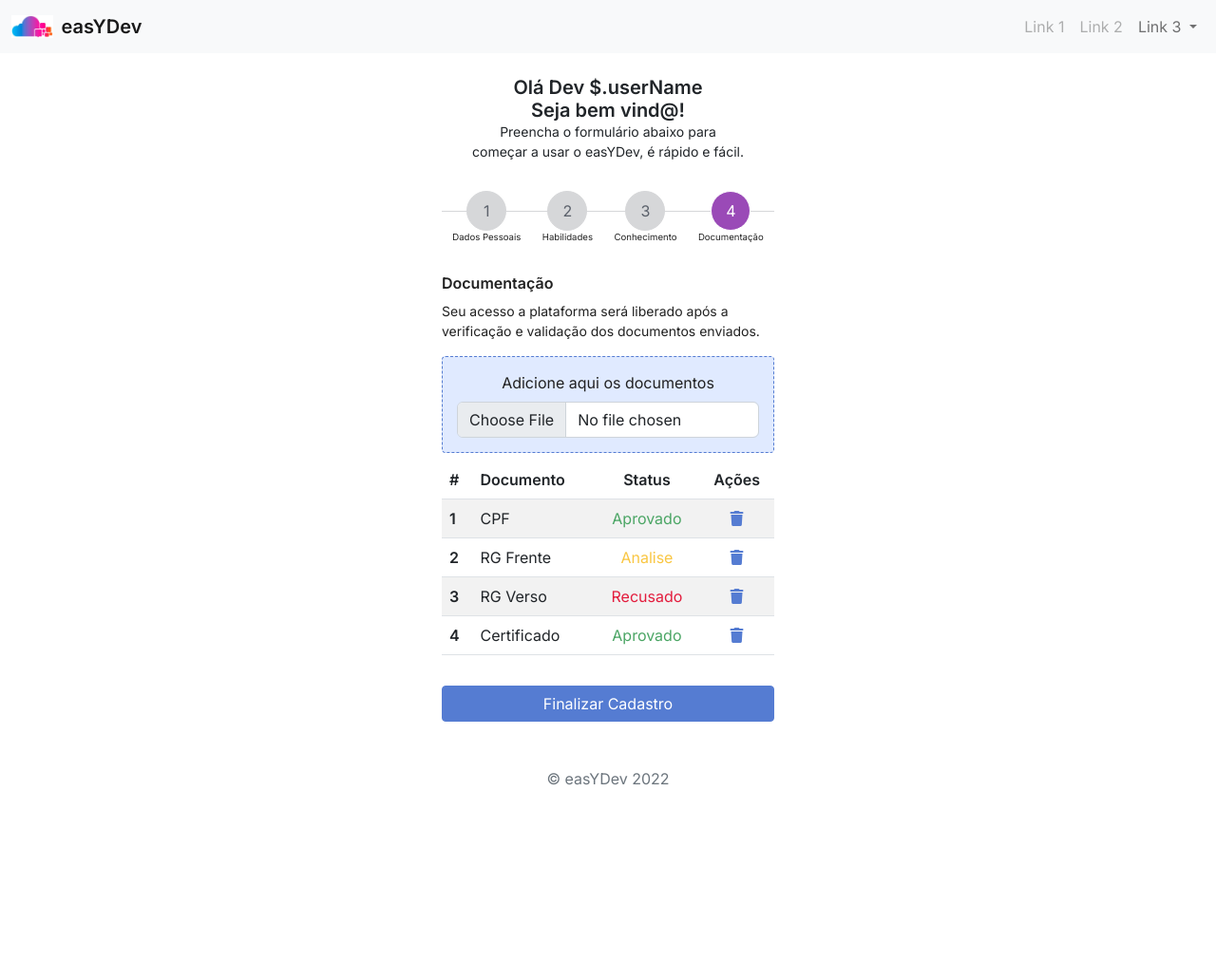
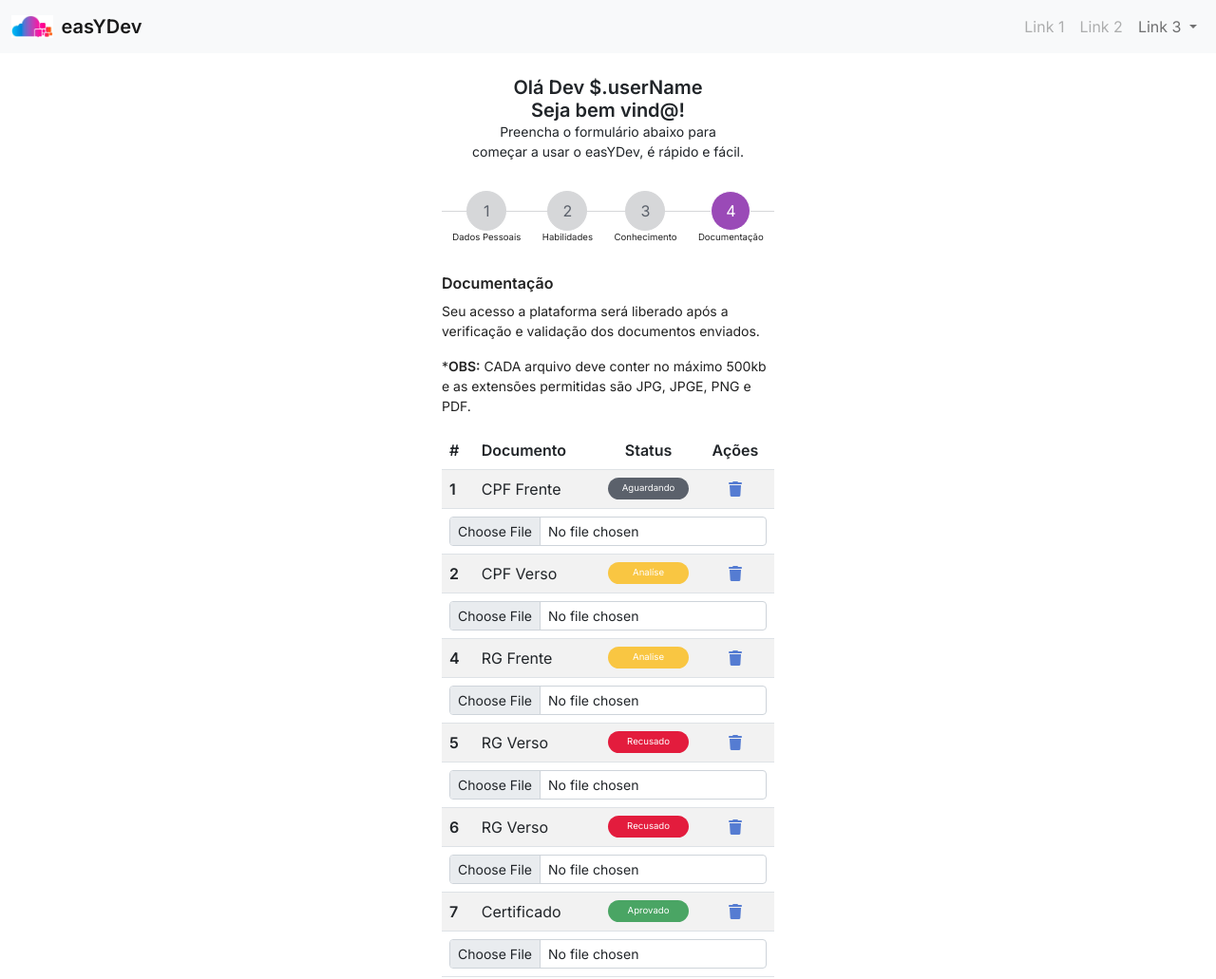
Before and after one commit to leosaraujos/easydev, a website: page 1-acesso-documentacao.html in a window 1280 px wide. Shown: the top 1031 px of the page at 95% size. Before the commit the page ends 863 px from the top, so only its background shows below. Drawn offline with Linux system fonts and the light colour scheme.

Commit message:
Ajuste na tabela de documentação

```diff
--- a/1-acesso-documentacao.html
+++ b/1-acesso-documentacao.html
@@ -79,12 +79,9 @@
         <h4 class="h6 fw-bold mt-3 mb-2">Documentação</h4>
         <p class="small">Seu acesso a plataforma será liberado após a verificação e validação dos documentos enviados.</p>
 
-        <div class="upload-files">
-            <label for="formFile" class="form-label">Adicione aqui os documentos</label>
-            <input class="form-control inputF" type="file" id="formFile">
-        </div>
+        <p class="small">*<strong>OBS:</strong> CADA arquivo deve conter no máximo 500kb e as extensões permitidas são JPG, JPGE, PNG e PDF.</p>
 
-        <table class="table table-striped">
+        <table class="table table-striped align-middle">
             <thead>
               <tr>
                 <th scope="col">#</th>
@@ -96,27 +93,69 @@
             <tbody>
               <tr>
                 <th scope="row">1</th>
-                <td>CPF</td>
-                <td class="text-center"><div class="status aprovado">Aprovado</div></td>
+                <td>CPF Frente</td>
+                <td class="text-center"><div class="status aguardando">Aguardando</div></td>
                 <td class="text-center"><a href="javascript:void(0)" title="Remover" class="removeDoc"><i class="fa-solid fa-trash"></i></a></td>
               </tr>
               <tr>
+                <td colspan="4">
+                  <input class="form-control form-control-sm" type="file" id="cpf-frente-File">
+                </td>
+              </tr>
+              <tr>
                 <th scope="row">2</th>
+                <td>CPF Verso</td>
+                <td class="text-center"><div class="status analise">Analíse</div></td>
+                <td class="text-center"><a href="javascript:void(0)" title="Remover" class="removeDoc"><i class="fa-solid fa-trash"></i></a></td>
+              </tr>
+              <tr>
+                <td colspan="4">
+                  <input class="form-control form-control-sm" type="file" id="cpf-verso-File">
+                </td>
+              </tr>
+              <tr>
+                <th scope="row">4</th>
                 <td>RG Frente</td>
                 <td class="text-center"><div class="status analise">Analise</div></td>
                 <td class="text-center"><a href="javascript:void(0)" title="Remover" class="removeDoc"><i class="fa-solid fa-trash"></i></a></td>
               </tr>
               <tr>
-                <th scope="row">3</th>
+                <td colspan="4">
+                  <input class="form-control form-control-sm" type="file" id="rg-frente-File">
+                </td>
+              </tr>
+              <tr>
+                <th scope="row">5</th>
                 <td>RG Verso</td>
                 <td class="text-center"><div class="status recusado">Recusado</div></td>
                 <td class="text-center"><a href="javascript:void(0)" title="Remover" class="removeDoc"><i class="fa-solid fa-trash"></i></a></td>
               </tr>
               <tr>
-                <th scope="row">4</th>
+                <td colspan="4">
+                  <input class="form-control form-control-sm" type="file" id="rg-verso-File">
+                </td>
+              </tr>
+              <tr>
+                <th scope="row">6</th>
+                <td>RG Verso</td>
+                <td class="text-center"><div class="status recusado">Recusado</div></td>
+                <td class="text-center"><a href="javascript:void(0)" title="Remover" class="removeDoc"><i class="fa-solid fa-trash"></i></a></td>
+              </tr>
+              <tr>
+                <td colspan="4">
+                  <input class="form-control form-control-sm" type="file" id="rg-verso-File">
+                </td>
+              </tr>
+              <tr>
+                <th scope="row">7</th>
                 <td>Certificado</td>
                 <td class="text-center"><div class="status aprovado">Aprovado</div></td>
                 <td class="text-center"><a href="javascript:void(0)" title="Remover" class="removeDoc"><i class="fa-solid fa-trash"></i></a></td>
+              </tr>
+              <tr>
+                <td colspan="4">
+                  <input class="form-control form-control-sm" type="file" id="rg-frente-File">
+                </td>
               </tr>
             </tbody>
           </table>
--- a/css/style.scss
+++ b/css/style.scss
@@ -161,9 +161,19 @@ body {
     color: $blue-2;
 }
 .status {
-    &.aprovado {color:$green}
-    &.analise {color:$yell}
-    &.recusado {color:$red-2}
+    font-size: 0.6rem;
+    padding: 4px;
+    @include border-radius(100px);
+    color: $white;
+    &.aprovado {background:$green}
+    &.analise {background:$yell}
+    &.recusado {background:$red-2}
+    &.aguardando {background:$grey-2}
+}
+table {
+    input {
+
+    }
 }
 
 //Login / Cadastro
```
Also changed, not shown: css/scss/style.css, css/style.css, 1 other file.
